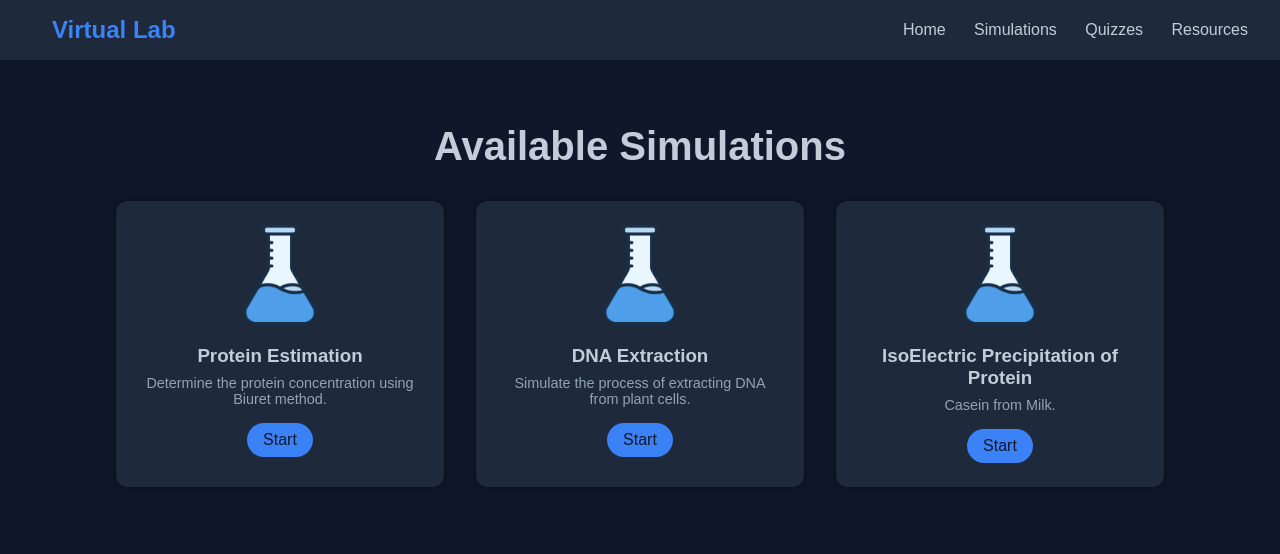
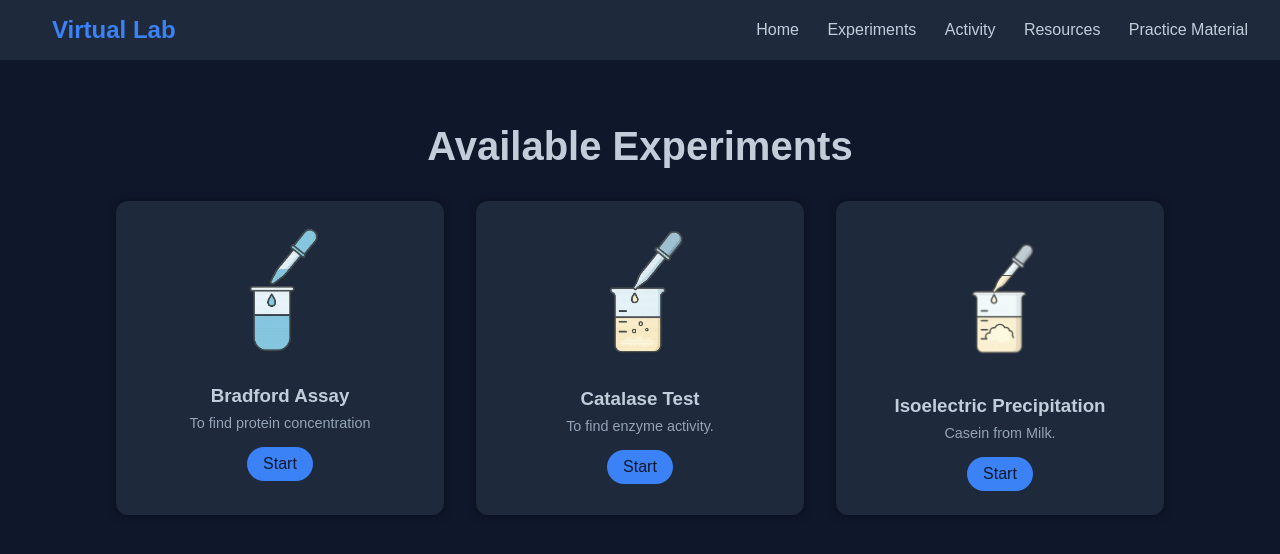
Before and after one commit to AmnaAhsan533/Virtual-Biochemistry-Lab, a plain HTML site: page lab.html in a window 1280 px wide. Drawn offline with Linux system fonts and the light colour scheme; some icons are missing.

Commit message:
Update lab.html

```diff
--- a/lab.html
+++ b/lab.html
@@ -1,10 +1,9 @@
-<!-- simulations.html -->
 <!DOCTYPE html>
 <html lang="en">
 <head>
   <meta charset="UTF-8" />
   <meta name="viewport" content="width=device-width, initial-scale=1.0"/>
-  <title>Simulations</title>
+  <title>Experiments</title>
   <link rel="stylesheet" href="style.css" />
   <link href='https://cdn.boxicons.com/fonts/basic/boxicons.min.css' rel='stylesheet'>
 </head>
@@ -17,36 +16,37 @@
     </div>
     <nav>
       <a href="index.html">Home</a>
-      <a href="lab.html">Simulations</a>
-      <a href="#">Quizzes</a>
-      <a href="#">Resources</a>
+      <a href="lab.html">Experiments</a>
+      <a href="#">Activity</a>
+      <a href="resources.html">Resources</a>
+      <a href="practice_material.html">Practice Material</a>
     </nav>
   </header>
 
   <section class="simulations-section">
-    <h1 class="section-title">Available Simulations</h1>
+    <h1 class="section-title">Available Experiments</h1>
 
     <div class="simulations-grid">
       <div class="card">
-        <img src="assets/flask.png" alt="Experiment Image">
-        <h3>Protein Estimation</h3>
-        <p>Determine the protein concentration using Biuret method.</p>
-        <a href="exp.html" class="start-btn">Start</a>
+        <img src="assets/Bradford.png" alt="Experiment Image">
+        <h3>Bradford Assay </h3>
+        <p>To find protein concentration</p>
+        <a href="#" class="start-btn">Start</a>
       </div>
 
       <div class="card">
-        <img src="assets/flask.png" alt="Experiment Image">
-        <h3>DNA Extraction</h3>
-        <p>Simulate the process of extracting DNA from plant cells.</p>
-        <a href="exp.html" class="start-btn">Start</a>
+        <img src="assets/Catalase.png" alt="Experiment Image">
+        <h3>Catalase Test</h3>
+        <p>To find enzyme activity.</p>
+        <a href="catalase_exp.html" class="start-btn">Start</a>
       </div>
 
       <div class="card">
-        <img src="assets/flask.png" alt="Experiment Image">
-        <h3>IsoElectric Precipitation of Protein</h3>
+        <img src="assets/casein.png" alt="Experiment Image">
+        <h3>Isoelectric Precipitation</h3>
         <p>Casein from Milk.</p>
 
-        <a href="exp.html" class="start-btn">Start</a>
+        <a href="isoelectric.html" class="start-btn">Start</a>
       </div>
 
       <!-- More cards here -->
```
